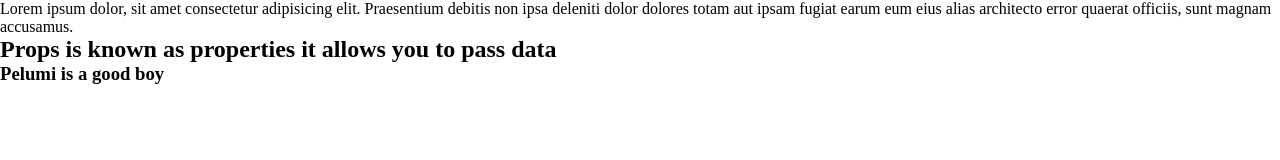
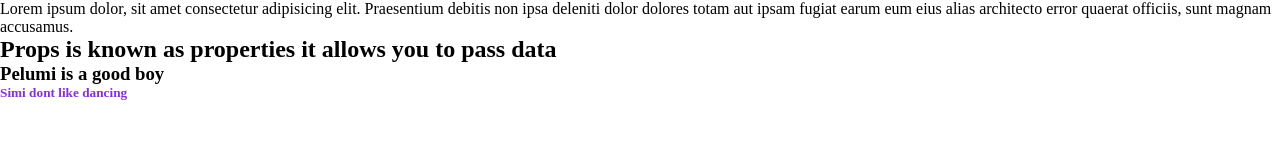
Before and after one commit to simisola-tech/Lorem-ipsum, a website: page index.html in a window 1280 px wide. Drawn offline with Linux system fonts and the light colour scheme.

Commit message:
added h5

```diff
--- a/index.css
+++ b/index.css
@@ -3,3 +3,6 @@
   padding: 0;
   box-sizing: border-box;
 }
+h5{
+    color: blueviolet;
+}
--- a/index.html
+++ b/index.html
@@ -14,5 +14,6 @@
     </p>
     <h2>Props is known as properties it allows you to pass data</h2>
     <h3>Pelumi is a good boy</h3>
+    <h5>Simi dont like dancing</h5>
   </body>
 </html>
```
